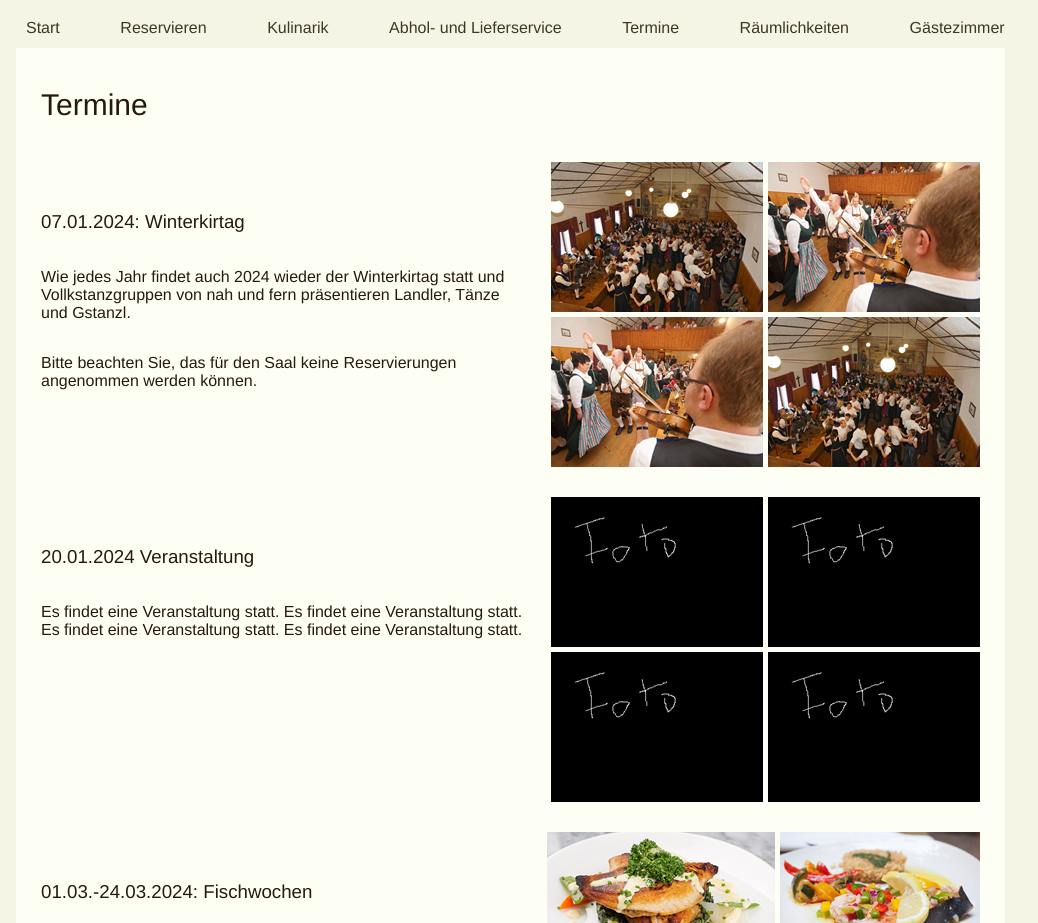
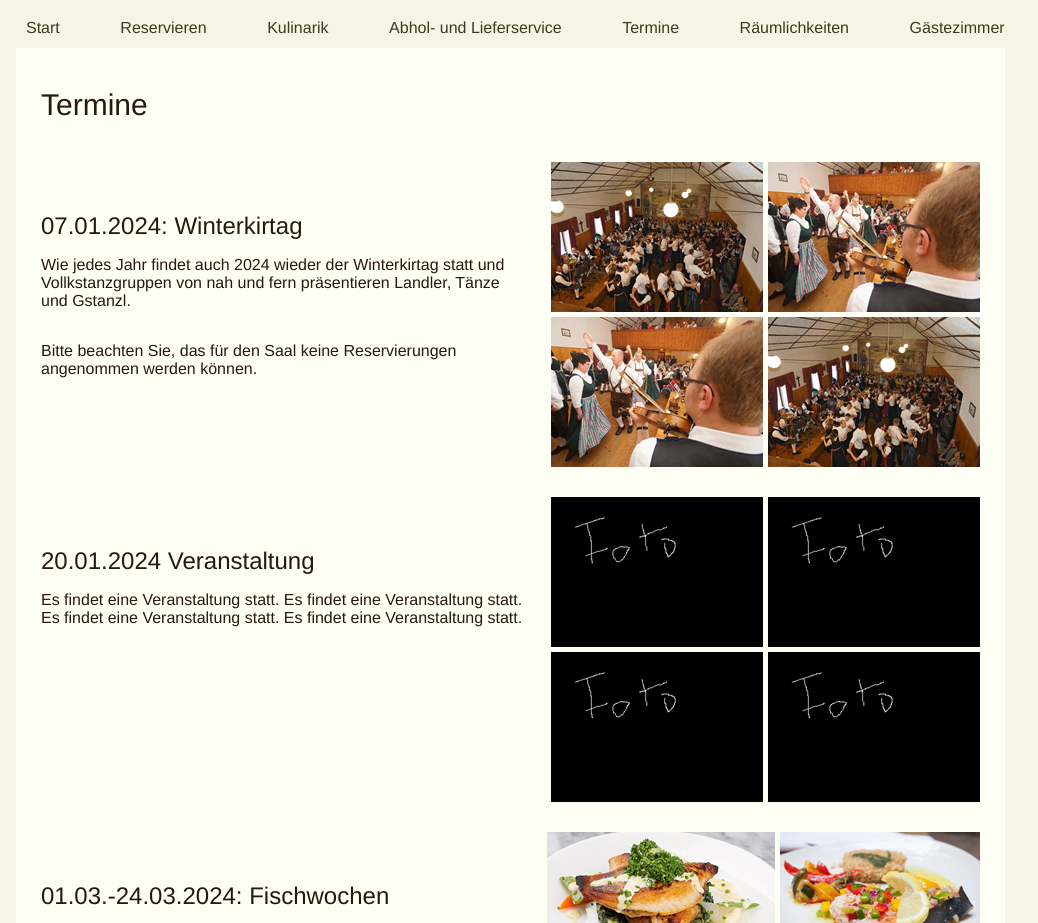
Before and after one commit to AnnaKSch/annaksch.github.io, a plain HTML site: page termine.html in a window 1280 px wide. Shown: the top 923 px of the page, 242-1280 px from the left. Drawn offline with Linux system fonts and the light colour scheme.

Commit message:
Update termine.html

```diff
--- a/termine.html
+++ b/termine.html
@@ -81,7 +81,7 @@
             <h1>Termine</h1>
             <section>
             <div class="textbox">
-            <h3>07.01.2024: Winterkirtag</h3>
+            <h2>07.01.2024: Winterkirtag</h2>
             <p>Wie jedes Jahr findet auch 2024 wieder der Winterkirtag statt und Vollkstanzgruppen von nah und fern präsentieren Landler, Tänze und Gstanzl.</p>
             <p>Bitte beachten Sie, das für den Saal keine Reservierungen angenommen werden können.</p>
             </div>
@@ -95,7 +95,7 @@
 
             <section>
             <div class="textbox">
-            <h3>20.01.2024 Veranstaltung</h3>
+            <h2>20.01.2024 Veranstaltung</h2>
             <p>Es findet eine Veranstaltung statt. Es findet eine Veranstaltung statt. Es findet eine Veranstaltung statt.
                 Es findet eine Veranstaltung statt. </p>
             </div>
@@ -109,7 +109,7 @@
 
             <section>
             <div class="textbox">
-            <h3>01.03.-24.03.2024: Fischwochen</h3>
+            <h2>01.03.-24.03.2024: Fischwochen</h2>
             <p>Im Rahem unserer Fischwochen bieten wir auf unserer Karte wieder allerlei Fischspezialitäten an.
                 Im Rahem unserer Fischwochen bieten wir auf unserer Karte wieder allerlei Fischspezialitäten an.</p>
             </div>
```
